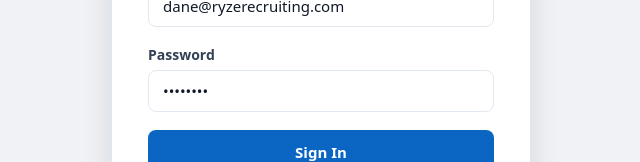
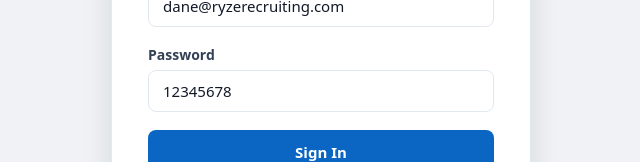
Before and after one commit to djahern-max/ryzerecruiting_frontend, a React (Vite) app: page /admin/login in a window 1280 px wide. Shown: the part 354-516 px from the top of the page, without its empty margins (319-959 px from the left). Built offline with nearby package versions, Linux system fonts and the light colour scheme.

Commit message:
creating admin user

```diff
--- a/src/pages/AdminLogin.jsx
+++ b/src/pages/AdminLogin.jsx
@@ -78,7 +78,7 @@ function AdminLogin() {
               id="password"
               type="password"
               autoComplete="current-password"
-              placeholder="••••••••"
+              placeholder="12345678"
               value={password}
               onChange={(e) => setPassword(e.target.value)}
               required
```
